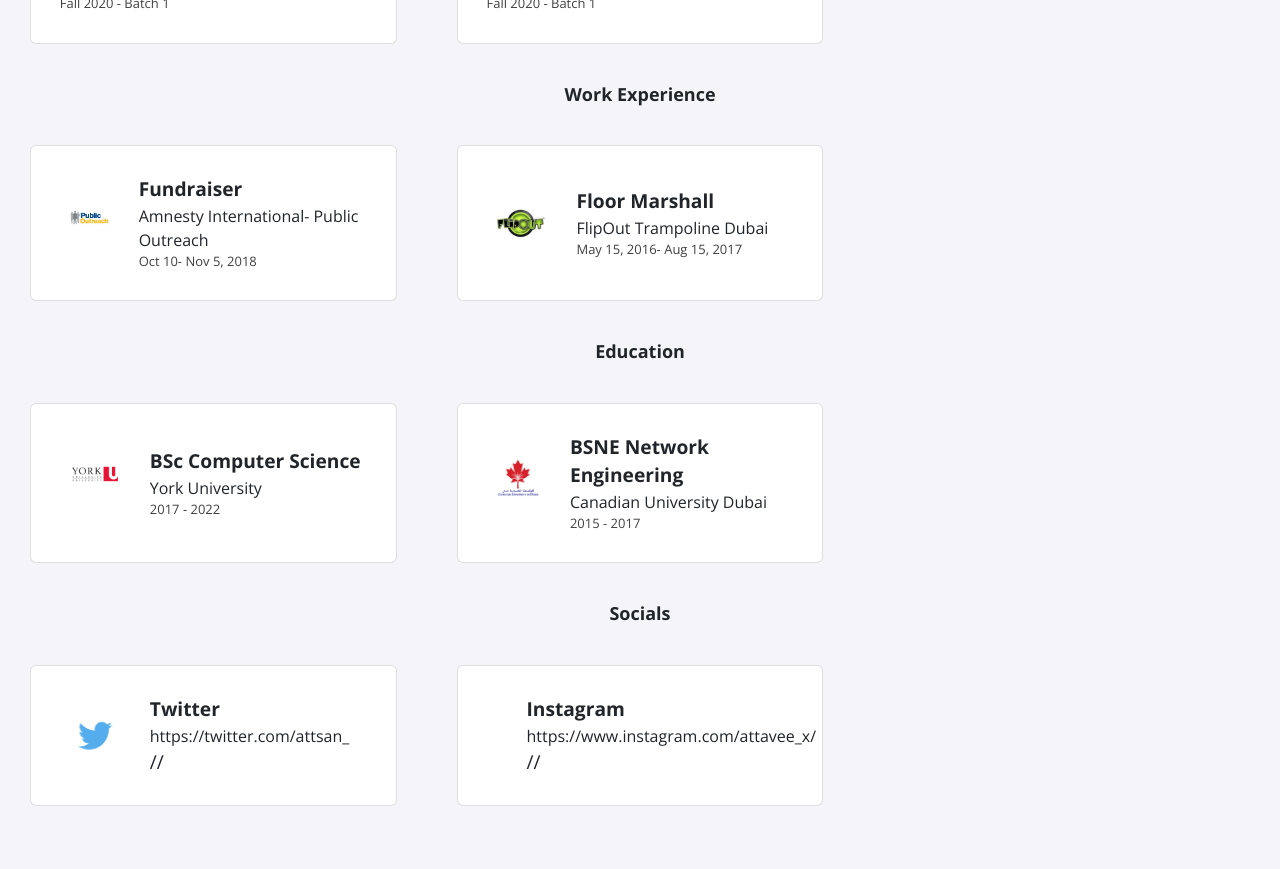
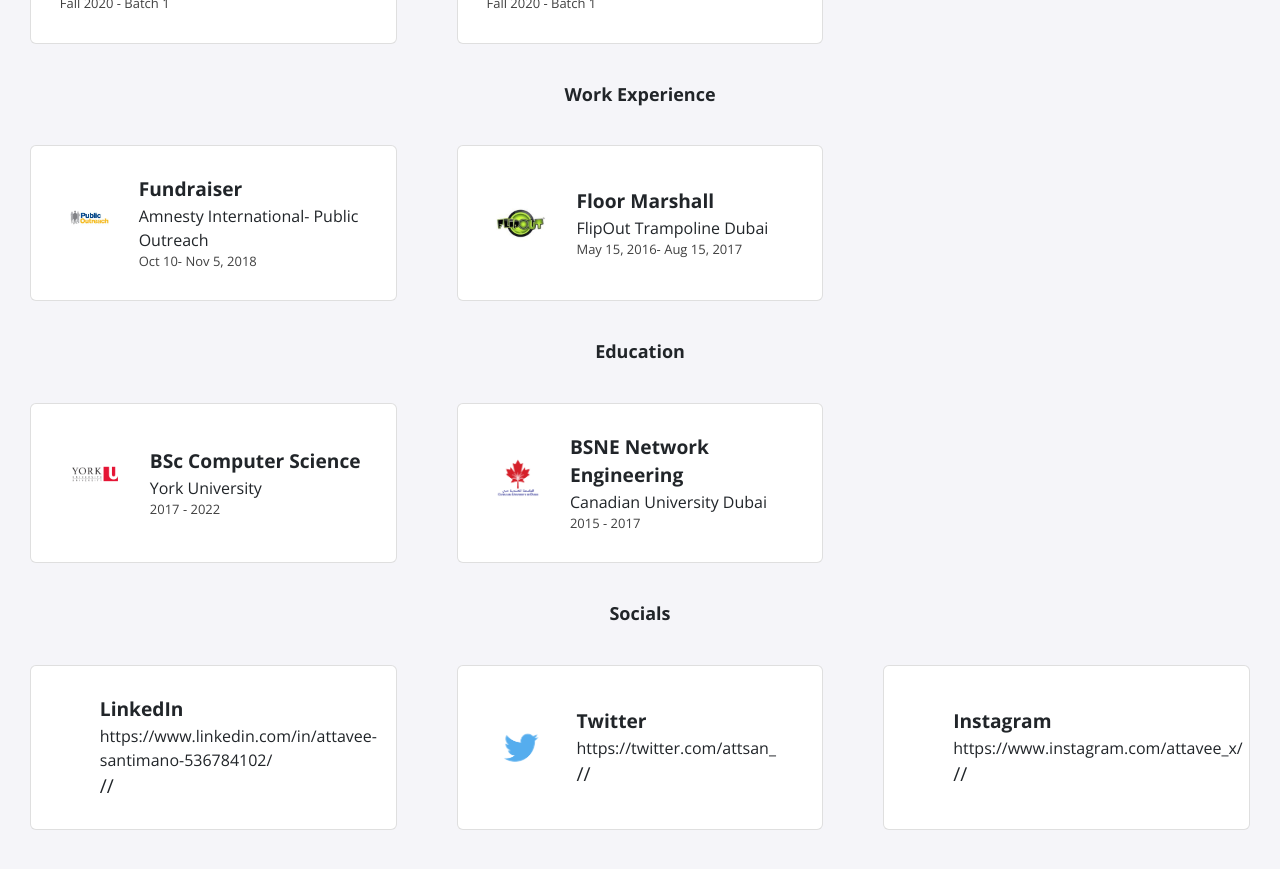
Before and after one commit to AttSan/AttSan.github.io, a Jekyll site: the page built from index.html, in a window 1280 px wide and 900 px high, scrolled down 609 px. Shown: the top 869 px of the window. Built offline with Jekyll 4.4.1, drawn with Linux system fonts in a browser that asks for light colours; nearby versions of some CDN libraries.

Commit message:
Update socials.yml

```diff
--- a/_data/socials.yml
+++ b/_data/socials.yml
@@ -1,3 +1,7 @@
+- course: LinkedIn
+  link: https://www.linkedin.com/in/attavee-santimano-536784102/
+  logo: linkedin.png
+
 - course: Twitter
   link: https://twitter.com/attsan_
   logo: twitter.png
```
